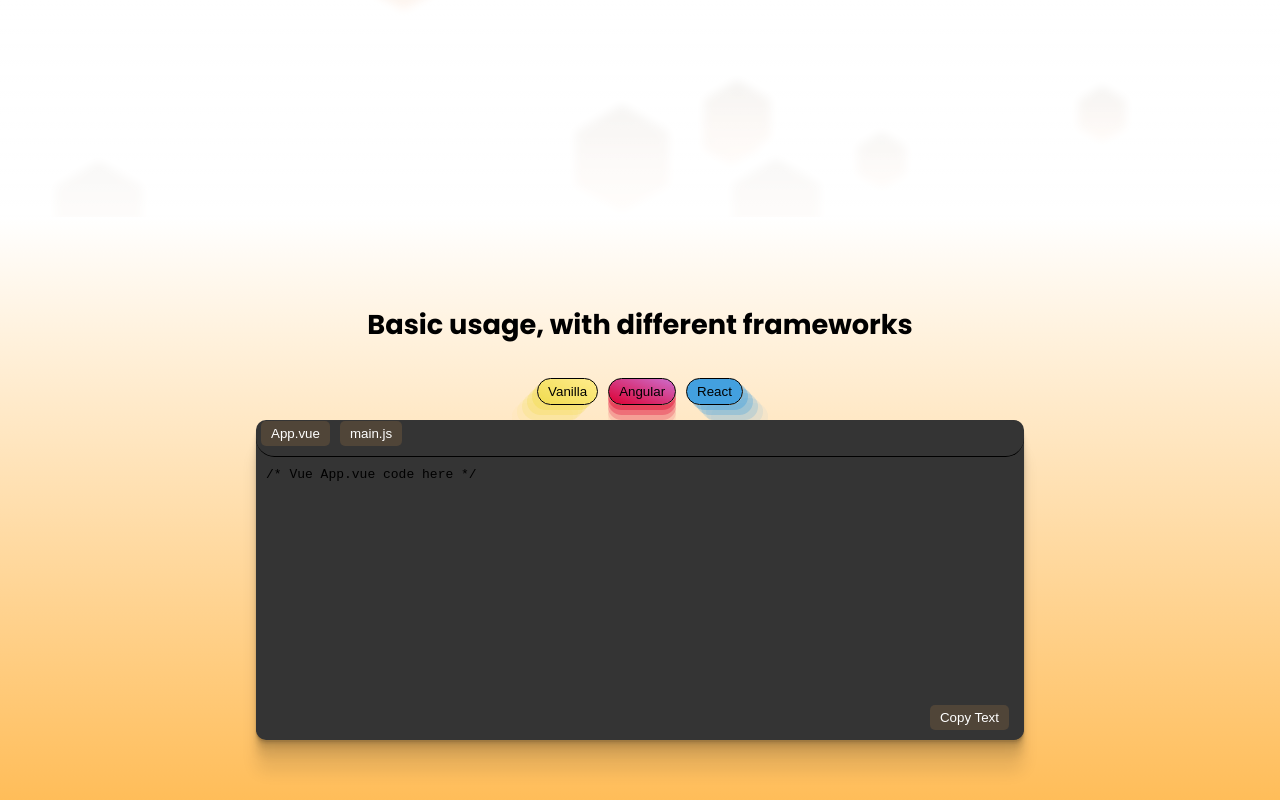
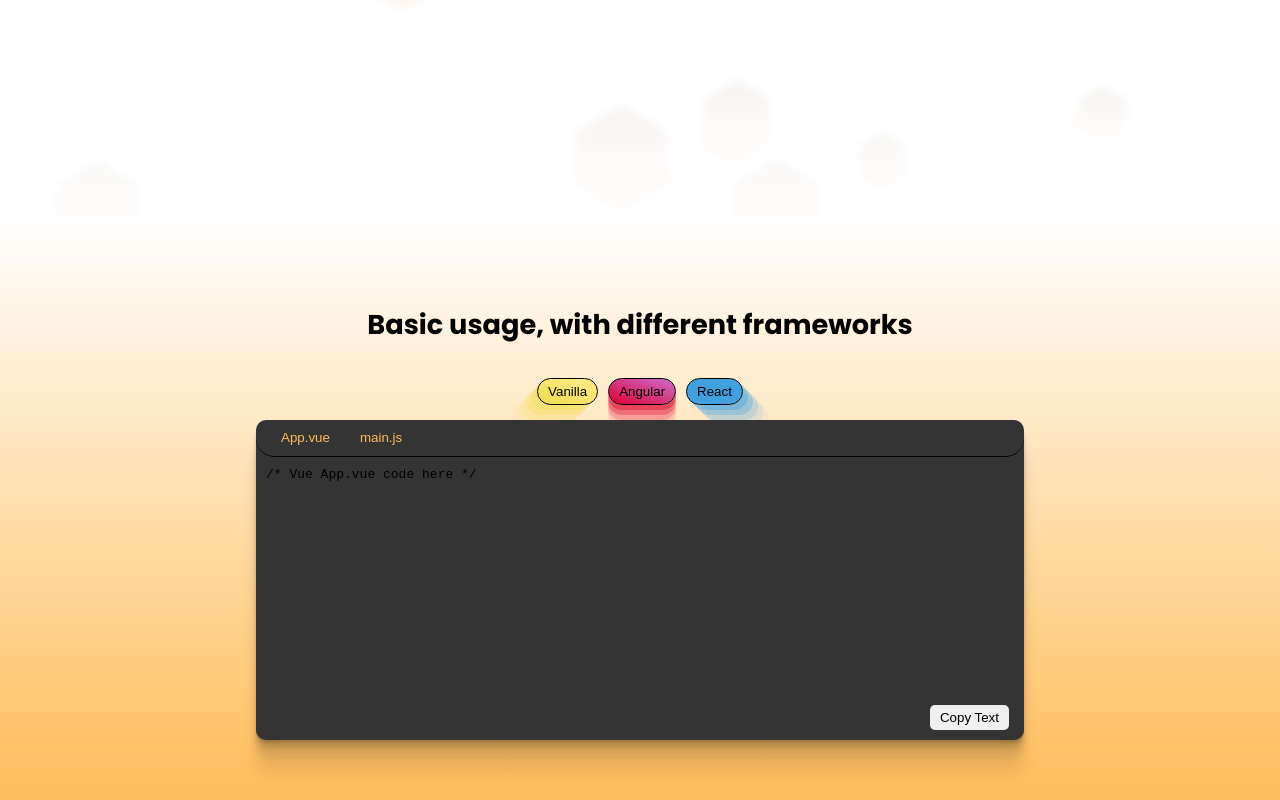
Before and after one commit to FormBee/FormBee, an Angular app in the folder client/FormBee/: page /home in a window 1280 px wide. Shown: the part 539-1339 px from the top of the page. Built offline with nearby package versions, Linux system fonts and the light colour scheme.

Commit message:
Example code styling updates.

```diff
--- a/client/FormBee/src/app/landing-code-examples/landing-code-examples.component.html
+++ b/client/FormBee/src/app/landing-code-examples/landing-code-examples.component.html
@@ -11,7 +11,7 @@
       <div class="fw-nav">
         <div class="file-tabs">
           <ng-container *ngFor="let file of currentFrameworkFiles">
-            <button (click)="setCurrentFile(file)">{{ file }}</button>
+            <button class="file-button" (click)="setCurrentFile(file)">{{ file }}</button>
           </ng-container>
         </div>
       </div>
--- a/client/FormBee/src/app/landing-code-examples/landing-code-examples.component.scss
+++ b/client/FormBee/src/app/landing-code-examples/landing-code-examples.component.scss
@@ -46,13 +46,6 @@
     box-sizing: border-box;
   }
 
-  button {
-    background-color: #504538;
-    border: none;
-    border-radius: 5px;
-    color: white;
-    cursor: pointer;
-  }
 }
 
 html, body {
@@ -151,3 +144,22 @@ padding-bottom: 20px;
   cursor: pointer;
   box-shadow: rgba(#43a0df, 0.3) 2px 2px;
 }
+
+.file-button {
+  background-color: #343434;
+  border: none;
+  border-radius: 5px;
+  color: #ffbd59;
+  cursor: pointer;
+  padding: 5px 10px;
+  margin: 5px;
+}
+
+.file-button:hover {
+  opacity: 0.8;
+  cursor: pointer;
+}
+
+.file-tabs {
+  margin-left: 10px;
+}
```
